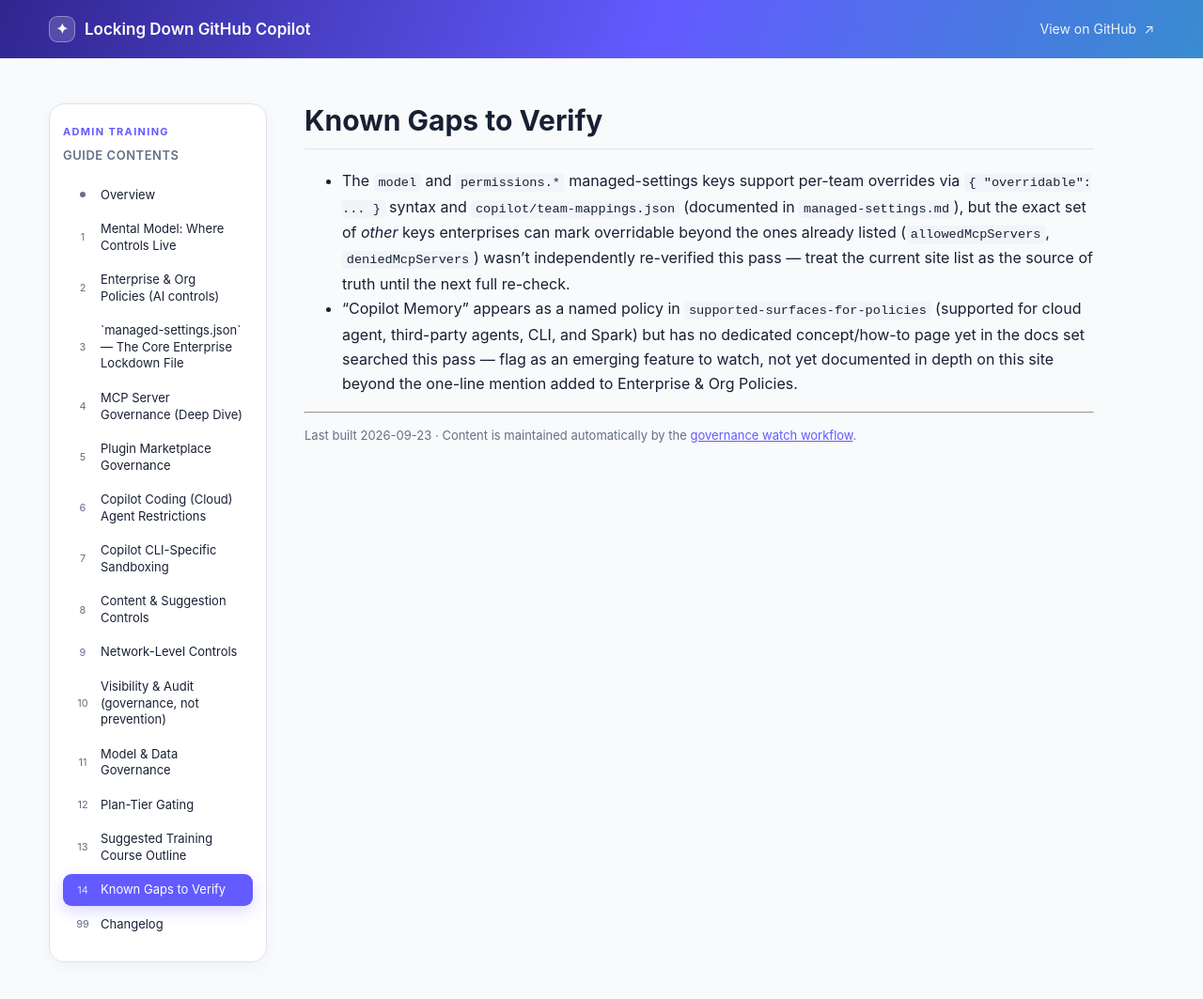
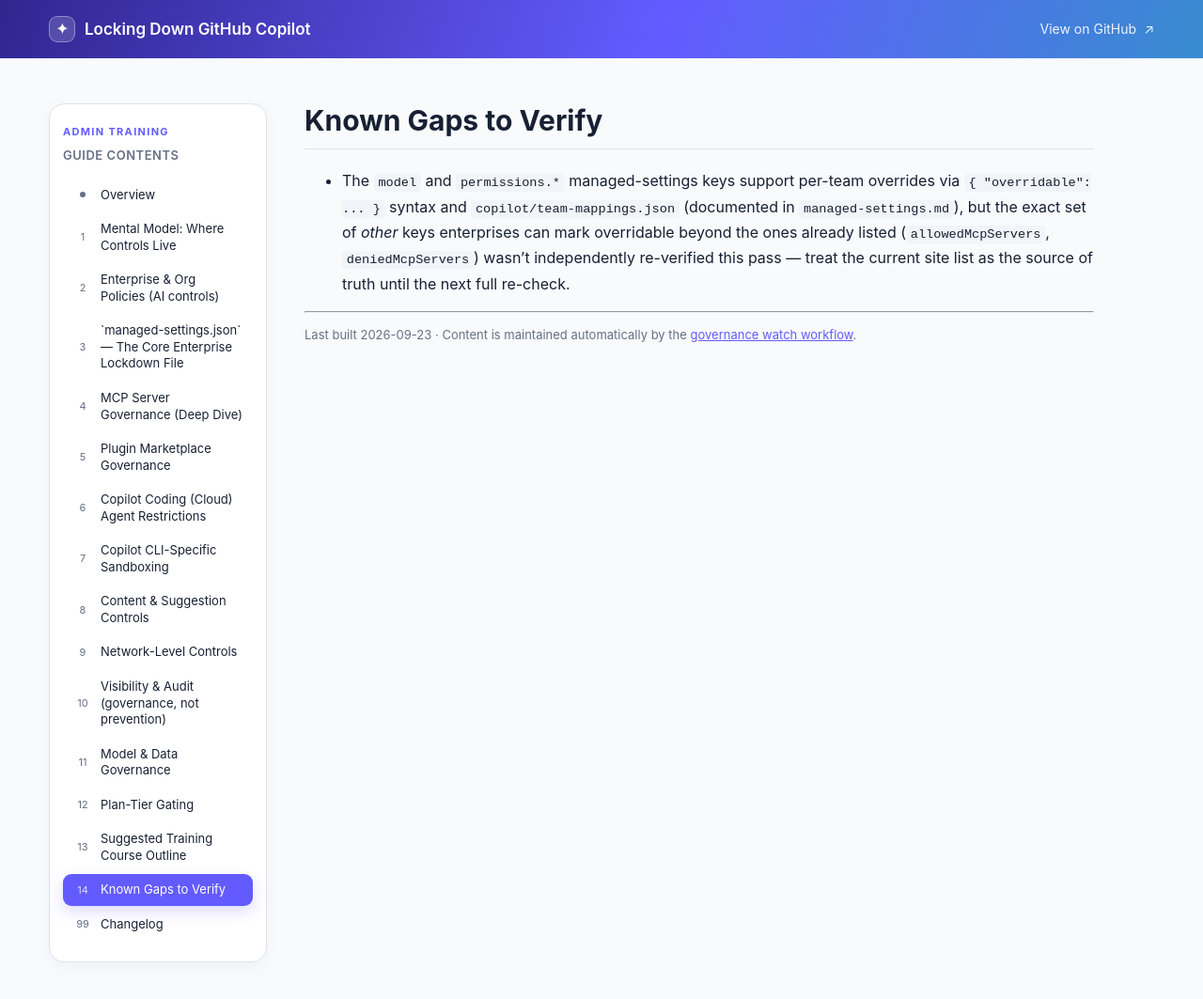
Before and after one commit to beardofedu/copilot-governance-training, a Jekyll site: the page built from docs/sections/known-gaps.md, in a window 1280 px wide and 1096 px high. Shown: the top 1063 px of the window at 94% size. Built offline with Jekyll 4.4.1, drawn with Linux system fonts in a browser that asks for light colours.

```diff
--- a/docs/sections/known-gaps.md
+++ b/docs/sections/known-gaps.md
@@ -8,4 +8,3 @@ permalink: /sections/known-gaps/
 # Known Gaps to Verify
 
 - The `model` and `permissions.*` managed-settings keys support per-team overrides via `{ "overridable": ... }` syntax and `copilot/team-mappings.json` (documented in `managed-settings.md`), but the exact set of *other* keys enterprises can mark overridable beyond the ones already listed (`allowedMcpServers`, `deniedMcpServers`) wasn't independently re-verified this pass — treat the current site list as the source of truth until the next full re-check.
-- "Copilot Memory" appears as a named policy in `supported-surfaces-for-policies` (supported for cloud agent, third-party agents, CLI, and Spark) but has no dedicated concept/how-to page yet in the docs set searched this pass — flag as an emerging feature to watch, not yet documented in depth on this site beyond the one-line mention added to Enterprise & Org Policies.
```
